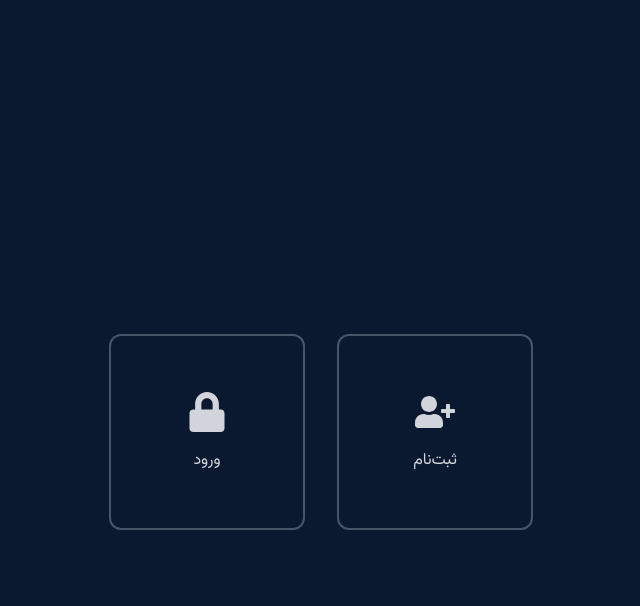
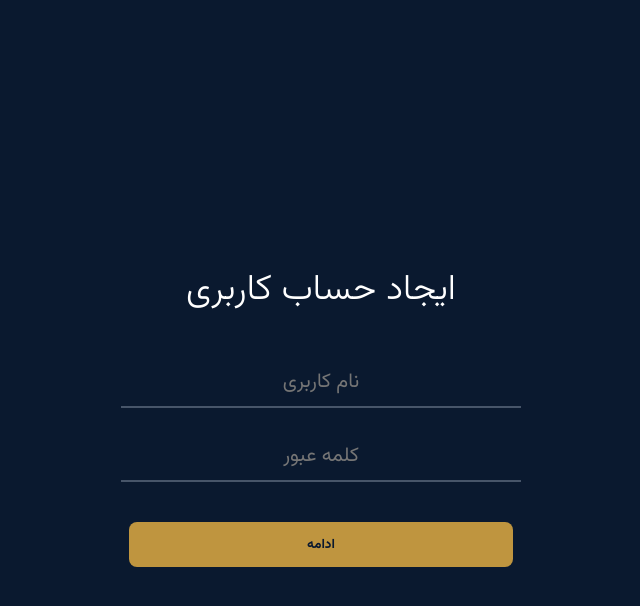
Before and after one commit to arianzahedi/myacad.ir-frontend, a Next.js app: page / in a window 1280 px wide. Both pictures are taken after a click on the element "ثبت‌نام". Shown: the top 606 px of the page, without its empty margins (319-959 px from the left). Built offline with nearby package versions, Linux system fonts and the light colour scheme.

Commit message:
feat: Implement complete multi-step auth flow with final animations

```diff
--- a/src/app/page.tsx
+++ b/src/app/page.tsx
@@ -1,4 +1,4 @@
-// src/app/page.tsx - Updated with Morphing Animations
+// src/app/page.tsx
 'use client';
 
 import { useState, useRef } from 'react';
@@ -18,7 +18,6 @@ export default function HomePage() {
   const modalRef = useRef<HTMLDivElement>(null);
   const modalContentRef = useRef<HTMLDivElement>(null);
 
-  // Refs for the navigation icons
   const navButtonRef = useRef<HTMLButtonElement>(null);
   const closeIconRef = useRef<HTMLDivElement>(null);
   const backIconRef = useRef<HTMLDivElement>(null);
@@ -26,7 +25,22 @@ export default function HomePage() {
   useGSAP(() => {
     // --- Modal Expansion Animation ---
     const animateModal = (originRef: React.RefObject<HTMLDivElement>) => {
-      // ... (This logic is the same as before)
+      if (!originRef.current || !modalRef.current || !modalContentRef.current) return;
+
+      const originRect = originRef.current.getBoundingClientRect();
+      const tl = gsap.timeline();
+
+      tl.set(modalRef.current, {
+          top: originRect.top, left: originRect.left,
+          width: originRect.width, height: originRect.height,
+          borderRadius: "12px",
+        })
+        .to(modalRef.current, {
+          duration: 0.7, autoAlpha: 1, top: 0, left: 0,
+          width: '100vw', height: '100vh',
+          borderRadius: "0px", ease: 'expo.inOut',
+        })
+        .to(modalContentRef.current, { duration: 0.5, autoAlpha: 1 }, "-=0.2");
     };
 
     if (view === 'signup' || view === 'login') {
@@ -38,7 +52,6 @@ export default function HomePage() {
     const isFirstStep = view === 'login' || view === 'signup';
     const isSecondStepOrLater = view === 'confirm_experience' || view === 'enter_name';
 
-    // 1. Animate the button container's appearance/disappearance
     gsap.to(navButtonRef.current, {
       duration: 0.5,
       autoAlpha: isModalOpen ? 1 : 0,
@@ -46,7 +59,6 @@ export default function HomePage() {
       ease: 'power2.out'
     });
 
-    // 2. Animate the morph between Close (X) and Back (<-) icons
     gsap.to(closeIconRef.current, {
       duration: 0.3,
       autoAlpha: isFirstStep ? 1 : 0,
@@ -64,20 +76,23 @@ export default function HomePage() {
   }, { dependencies: [view] });
 
   const handleClose = () => {
-    // ... (This logic is the same as before)
+    gsap.to(modalContentRef.current, { duration: 0.3, autoAlpha: 0 });
+    gsap.to(modalRef.current, {
+      duration: 0.5, autoAlpha: 0, onComplete: () => setView('initial')
+    });
   };
 
   const getPreviousView = (): View => {
-    if (view === 'enter_name') return 'confirm_experience';
-    if (view === 'confirm_experience') return 'signup';
-    return 'initial';
+      if (view === 'enter_name') return 'confirm_experience';
+      if (view === 'confirm_experience') return 'signup';
+      return 'initial';
   };
 
   const handleNavClick = () => {
     if (view === 'login' || view === 'signup') {
-      handleClose(); // In the first step, the button closes the modal
+      handleClose();
     } else {
-      setView(getPreviousView()); // In other steps, it goes back
+      setView(getPreviousView());
     }
   };
 
@@ -86,23 +101,62 @@ export default function HomePage() {
       {/* --- Initial View --- */}
       <div className={styles.initialView}>
         <div ref={signupButtonRef} onClick={() => setView('signup')} className={styles.rectButton}>
-          <FaUserPlus size={40} /> <span>ثبت‌نام</span>
+          <FaUserPlus size={40} />
+          <span>ثبت‌نام</span>
         </div>
         <div ref={loginButtonRef} onClick={() => setView('login')} className={styles.rectButton}>
-          <FaLock size={40} /> <span>ورود</span>
+          <FaLock size={40} />
+          <span>ورود</span>
         </div>
       </div>
 
       {/* --- The Expanding Modal Container --- */}
       <div ref={modalRef} className={styles.modalContainer}>
-        {/* The new single navigation button */}
         <button ref={navButtonRef} onClick={handleNavClick} className={styles.navButton}>
           <div ref={closeIconRef}><IoClose size={32} /></div>
           <div ref={backIconRef}><IoArrowBack size={32} /></div>
         </button>
 
         <div ref={modalContentRef} className={styles.modalContent}>
-          {/* ... All the form content is the same as before ... */}
+
+          {/* Login Content */}
+          {view === 'login' && (
+            <div className={styles.form}>
+              <h2 className={styles.title}>ورود به حساب کاربری</h2>
+              <input type="text" placeholder="نام کاربری" className={styles.inputField} />
+              <input type="password" placeholder="کلمه عبور" className={styles.inputField} />
+              <button className={styles.button}>ورود</button>
+            </div>
+          )}
+
+          {/* Signup Content */}
+          {view === 'signup' && (
+            <div className={styles.form}>
+              <h2 className={styles.title}>ایجاد حساب کاربری</h2>
+              <input type="text" placeholder="نام کاربری" className={styles.inputField} />
+              <input type="password" placeholder="کلمه عبور" className={styles.inputField} />
+              <button onClick={() => setView('confirm_experience')} className={styles.button}>ادامه</button>
+            </div>
+          )}
+
+          {/* Confirm Experience Content */}
+          {view === 'confirm_experience' && (
+            <div className={styles.form}>
+              <h2 className={styles.title}>آماده‌ای تا با هم یک تجربه جدید خلق کنیم؟</h2>
+              <button onClick={() => setView('enter_name')} className={`${styles.button} flex items-center justify-center gap-3 text-2xl w-auto px-8`}>
+                  بریم <FaArrowRight />
+              </button>
+            </div>
+          )}
+
+          {/* Enter Name Content */}
+          {view === 'enter_name' && (
+            <div className={styles.form}>
+              <h2 className={styles.title}>نام و نام خانوادگی خود را وارد کنید</h2>
+              <input type="text" placeholder="مثال: ایلان ماسک" className={styles.inputField} />
+              <button className={styles.button}>ادامه</button>
+            </div>
+          )}
         </div>
       </div>
     </main>
```
